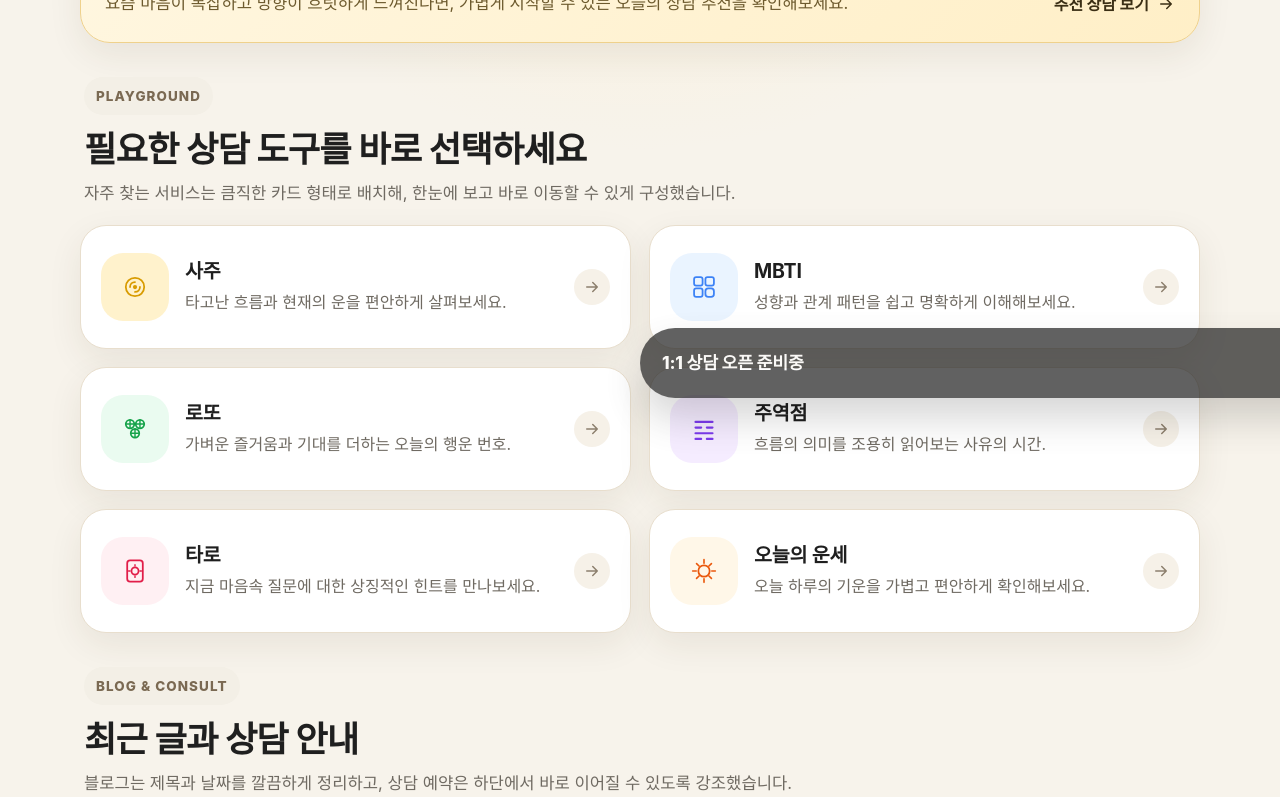
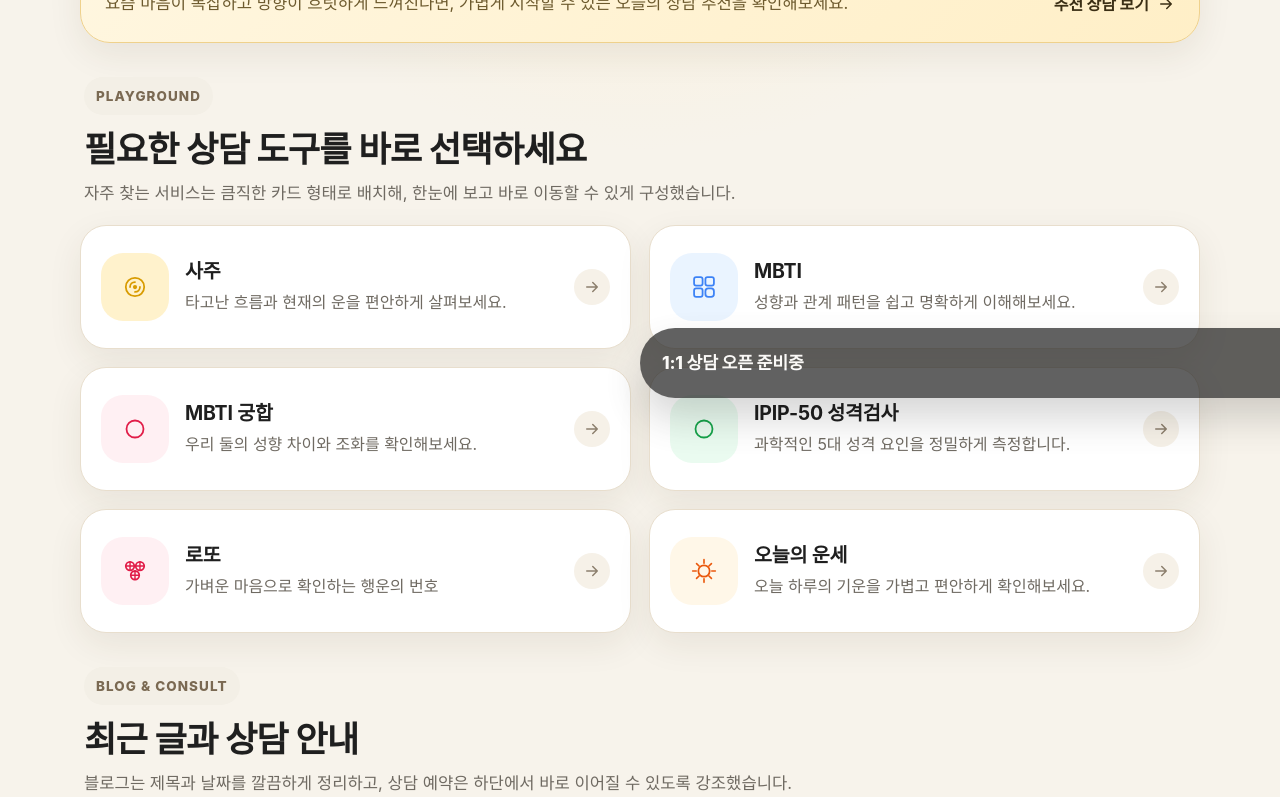
Before and after one commit to inhwoi7/dasangdam-main, a Next.js app: page / in a window 1280 px wide. Shown: the part 384-1181 px from the top of the page. Built offline with nearby package versions, Linux system fonts and the light colour scheme.

Commit message:
실제 서비스 앱 4종으로 라인업 재배치

```diff
--- a/app/page.tsx
+++ b/app/page.tsx
@@ -52,26 +52,26 @@
     iconStroke: "#3C82F6",
   },
   {
-    key: "lotto",
-    name: "로또",
-    description: "가벼운 즐거움과 기대를 더하는 오늘의 행운 번호.",
-    href: "/services/lotto",
+    key: "chemi", // 궁합 앱 추가
+    name: "MBTI 궁합",
+    description: "우리 둘의 성향 차이와 조화를 확인해보세요.",
+    href: "https://dasangdam-chemi-app.vercel.app",
+    iconBg: "#FFF0F3",
+    iconStroke: "#E11D48",
+  },
+  {
+    key: "ipip", // 성격검사 추가
+    name: "IPIP-50 성격검사",
+    description: "과학적인 5대 성격 요인을 정밀하게 측정합니다.",
+    href: "ipip50-rho.vercel.app",
     iconBg: "#EAFBF0",
     iconStroke: "#16A34A",
   },
   {
-    key: "iching",
-    name: "주역점",
-    description: "흐름의 의미를 조용히 읽어보는 사유의 시간.",
-    href: "/services/iching",
-    iconBg: "#F5ECFF",
-    iconStroke: "#7C3AED",
-  },
-  {
-    key: "tarot",
-    name: "타로",
-    description: "지금 마음속 질문에 대한 상징적인 힌트를 만나보세요.",
-    href: "/services/tarot",
+    key: "lotto",
+    name: "로또",
+    description: "가벼운 마음으로 확인하는 행운의 번호",
+    href: "/services/lotto",
     iconBg: "#FFF0F3",
     iconStroke: "#E11D48",
   },
```
